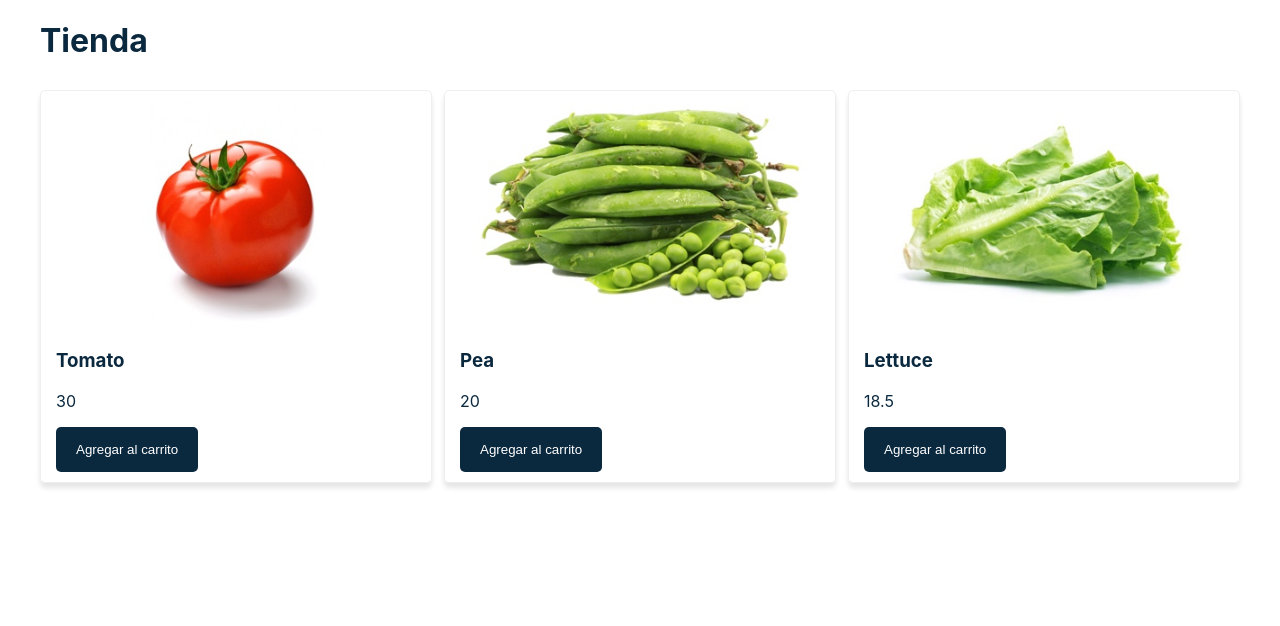
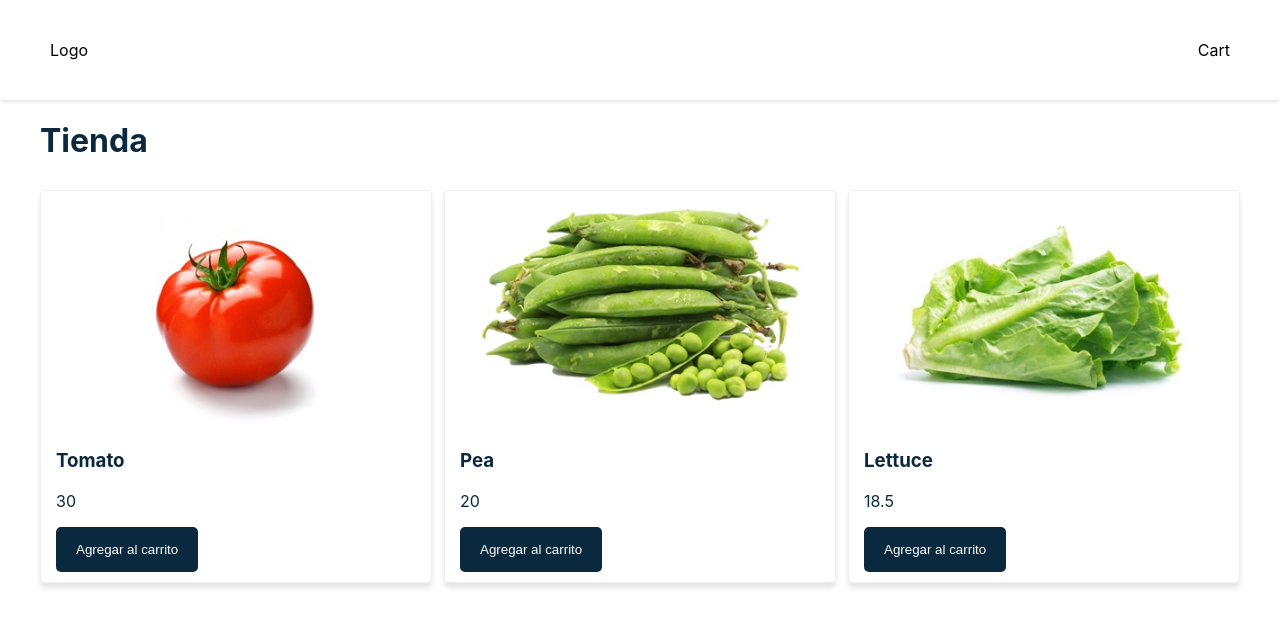
Before and after one commit to kushiahu/learn-react-shopping-cart, a React (Create React App) app: page / in a window 1280 px wide. Shown: the top 626 px of the page. Built offline with nearby package versions, Linux system fonts and the light colour scheme.

Commit message:
Init component navbar

```diff
--- a/src/App.js
+++ b/src/App.js
@@ -1,5 +1,6 @@
 import { Component } from 'react'
 import Products from './components/Products'
+import Navbar from './components/Navbar'
 import Layout from './components/Layout'
 import Title from './components/Title'
 
@@ -15,6 +16,7 @@
   render() {
     return (
       <div>
+        <Navbar></Navbar>
         <Layout>
           <Title />
           <Products
--- /dev/null
+++ b/src/components/Navbar.js
@@ -0,0 +1,27 @@
+import { Component } from "react"
+
+const styles = {
+  navbar: {
+    display: 'flex',
+    flexDirection: 'row',
+    alignItems: 'center',
+    height: '100px',
+    justifyContent: 'space-between',
+    position: 'relative',
+    padding: '0 50px',
+    boxShadow: '0 2px 3px rgb(0, 0, 0, 0.1)',
+  }
+}
+
+class Navbar extends Component {
+  render() {
+    return(
+      <nav style={ styles.navbar }>
+        <p>Logo</p>
+        <p>Cart</p>
+      </nav>
+    )
+  }
+}
+
+export default Navbar
```
